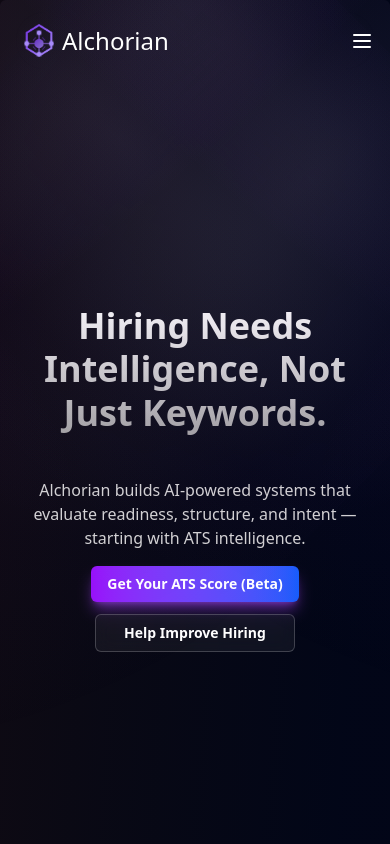
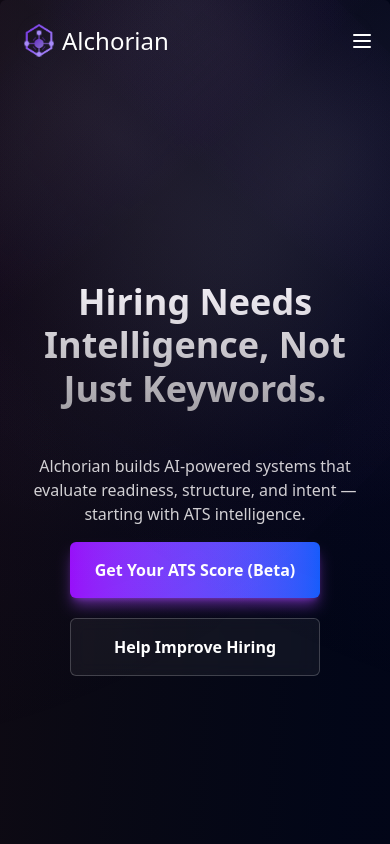
Before and after one commit to AlchorianORG/Alchorian_Home, a Next.js app: page / in a window 390 px wide. Shown: the top 844 px of the page. Built offline with nearby package versions, Linux system fonts and the light colour scheme.

Commit message:
Production changes

```diff
--- a/src/components/Aria.tsx
+++ b/src/components/Aria.tsx
@@ -7,6 +7,7 @@ import { Reveal } from "./ui/Reveal"
 import { Button } from "./ui/button"
 import { ArrowRight } from "lucide-react"
 import { ARIA_LINK } from "@/constants/Links"
+
 const Aria = () => {
     return (
         <div id="aria" className='flex items-center justify-center pt-20 p-5   mt-10'>
@@ -28,7 +29,7 @@ const Aria = () => {
                     <div className="aria_info">
                         <Reveal>
 
-                        <div className=" flex flex-col gap-2 mt-2 text-left  text-xl lg:text-1xl text-gray-300  ">
+                        <div className=" flex flex-col gap-2 mt-2  text-xl lg:text-1xl text-center md:text-left text-slate-400 leading-relaxed  ">
 
                             <p className="">
 
--- a/src/components/Hero.tsx
+++ b/src/components/Hero.tsx
@@ -4,6 +4,7 @@ import { Spotlight } from "@/components/ui/spotlight-new";
 import Image from "next/image";
 import heroImg from '../../public/Hero_Banner.png';
 import { Reveal } from "./ui/Reveal";
+import { ARIA_LINK } from "@/constants/Links";
 export function SpotlightNewDemo() {
   return (
     <div className="min-h-screen w-full rounded-md flex items-center justify-center antialiased bg-grid-white/[0.02] relative overflow-hidden">
@@ -19,8 +20,8 @@ export function SpotlightNewDemo() {
           Alchorian builds AI-powered systems that evaluate readiness, structure, and intent — starting with ATS intelligence.
         </p>
       </div>
-      <div className="flex flex-col md:flex-row justify-center items-center gap-3 " >
-        <ButtonCustom variant="primary" href="https://ariademo.netlify.app">Get Your ATS Score (Beta)</ButtonCustom>
+      <div className="flex flex-col md:flex-row justify-center items-center gap-5 " >
+        <ButtonCustom variant="primary" href={ARIA_LINK}>Get Your ATS Score (Beta)</ButtonCustom>
         <ButtonCustom variant="secondary" href="#research">Help Improve Hiring</ButtonCustom>
       </div>
         </div>
@@ -39,7 +40,7 @@ type ButtonProps = {
 
 function ButtonCustom({ children, variant = "primary", href, onClick }: ButtonProps) {
   const base =
-    "px-4 py-2 rounded-md bg-white min-w-[200px] button bg-white text-white text-sm font-bold relative cursor-pointer hover:-translate-y-0.5 transition duration-200 inline-block text-center";
+    "px-4 py-4 rounded-md bg-white min-w-[250px] button bg-white text-white text-md font-bold relative cursor-pointer hover:-translate-y-0.5 transition duration-200 inline-block text-center";
 
   const variants = {
     primary:
--- a/src/components/Navbar.tsx
+++ b/src/components/Navbar.tsx
@@ -11,6 +11,7 @@ import {
   MobileNavMenu,
 } from "@/components/ui/resizable-navbar";
 import { useState } from "react";
+import { ARIA_LINK } from "@/constants/Links";
 
 export function NavbarDemo() {
   const navItems = [
@@ -38,7 +39,7 @@ export function NavbarDemo() {
           <NavbarLogo />
           <NavItems items={navItems} />
           <div className="flex items-center gap-4">
-            <NavbarButton variant="primary" href="https://ariademo.netlify.app">
+            <NavbarButton variant="primary" href={ARIA_LINK}>
               Get Your ATS Score (Beta)
             </NavbarButton>
           </div>
@@ -74,7 +75,7 @@ export function NavbarDemo() {
                 onClick={() => setIsMobileMenuOpen(false)}
                 variant="primary"
                 className="w-full"
-                href="https://ariademo.netlify.app"
+                href={ARIA_LINK}
               >
                 Get Your ATS Score (Beta)
               </NavbarButton>
```
